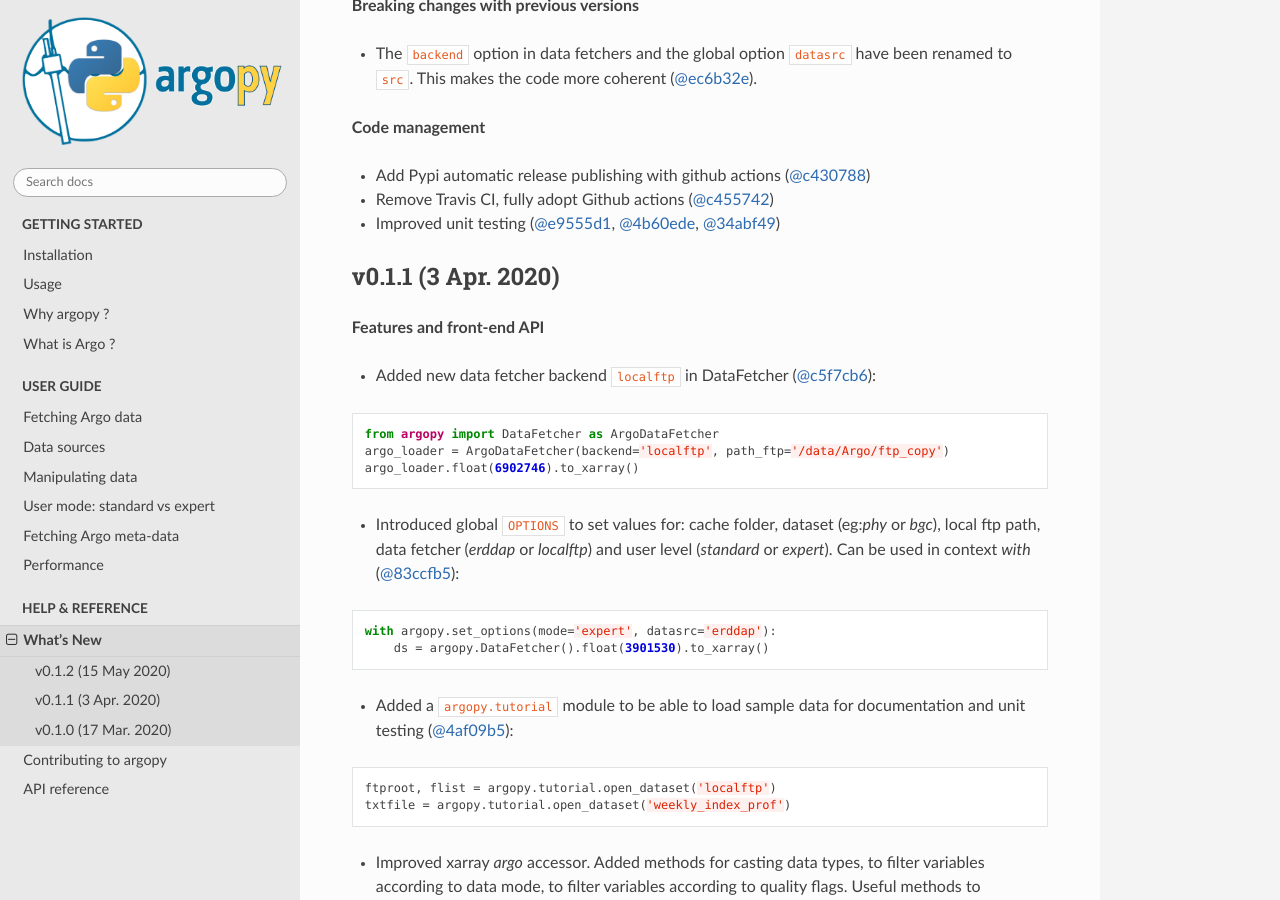
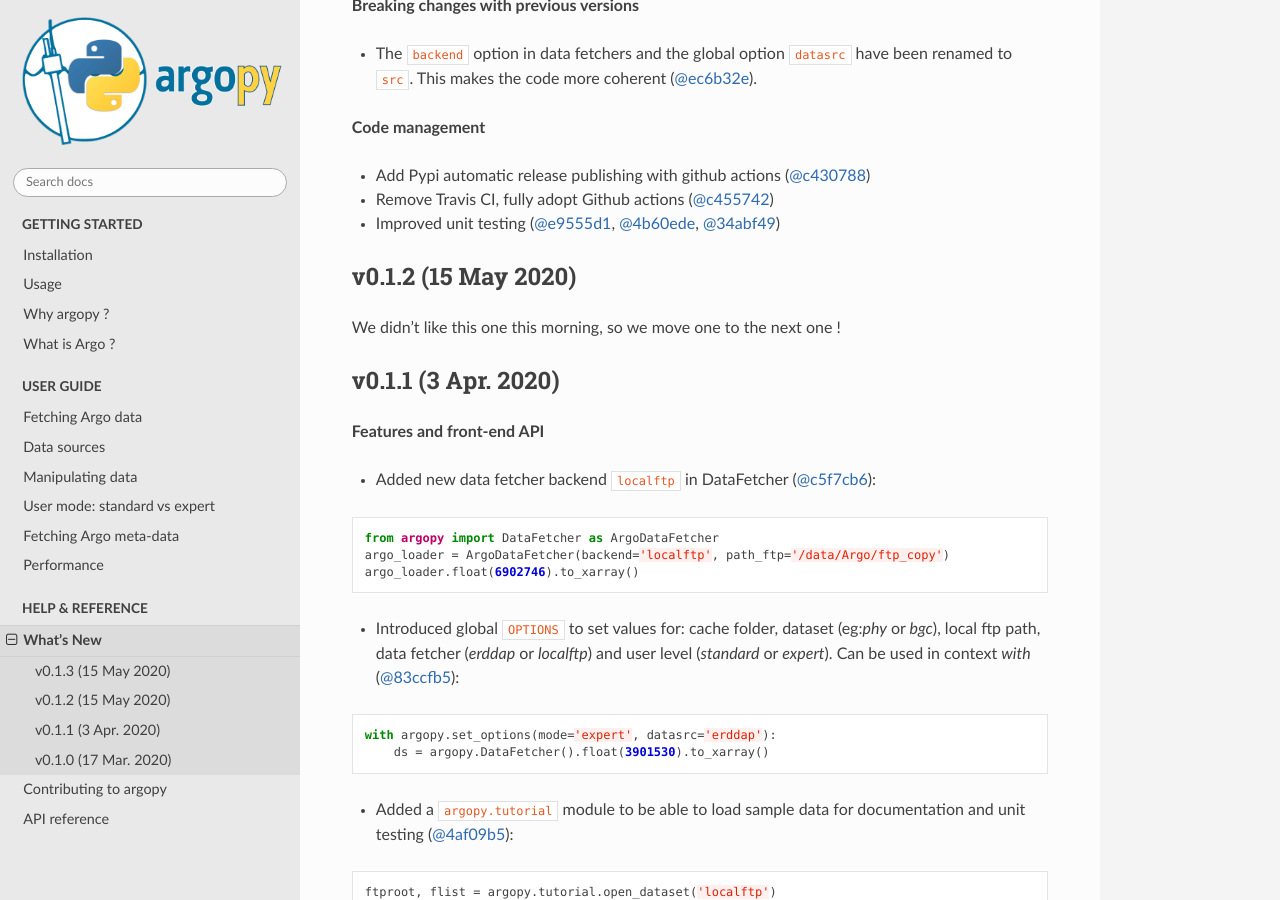
Before and after one commit to hamersu9t/argopy, a Sphinx documentation site: the page built from docs/whats-new.rst, in a window 1280 px wide and 900 px high, scrolled down 1040 px. Built offline with Sphinx 7.4.7 and the Read the Docs theme 2.0.0, drawn with Linux system fonts in a browser that asks for light colours; the version number is read from the project's files by our own code; some of the changed text lies outside the part shown.

Commit message:
Update whats-new.rst

```diff
--- a/docs/whats-new.rst
+++ b/docs/whats-new.rst
@@ -3,7 +3,7 @@
 What's New
 ==========
 
-v0.1.2 (15 May 2020)
+v0.1.3 (15 May 2020)
 --------------------
 
 **Features and front-end API**
@@ -48,6 +48,11 @@ The ``index`` fetcher comes with basic plotting functionalities with the :func:`
 - Remove Travis CI, fully adopt Github actions (:commit:`c4557425718f700b4aee760292b20b0642181dc6`)
 
 - Improved unit testing (:commit:`e9555d1e6e90d3d1e75183cec0c4e14f7f19c17c`, :commit:`4b60ede844e37df86b32e4e2a2008335472a8cc1`, :commit:`34abf4913cb8bec027f88301c5504ebe594b3eae`)
+
+v0.1.2 (15 May 2020)
+--------------------
+
+We didn't like this one this morning, so we move one to the next one !
 
 v0.1.1 (3 Apr. 2020)
 ---------------------
```
